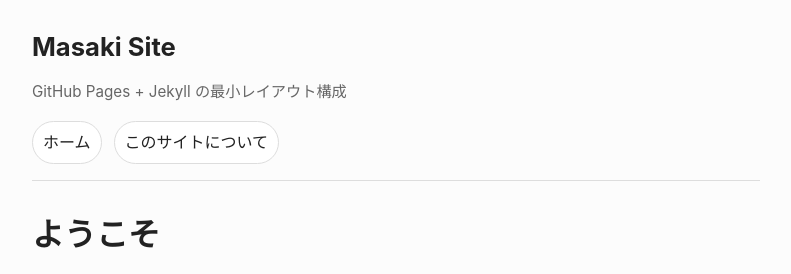
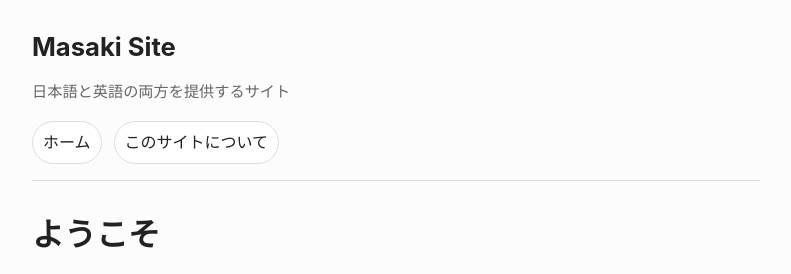
Before and after one commit to masakielastic/masakielastic.github.io, a Jekyll site: the page built from index.md, in a window 1280 px wide. Shown: the top 274 px of the page, without its empty margins (244-1035 px from the left). Built offline with Jekyll 4.4.1, drawn with Linux system fonts in a browser that asks for light colours.

Commit message:
Update _config.yml

```diff
--- a/_config.yml
+++ b/_config.yml
@@ -1,5 +1,5 @@
 title: Masaki Site
-description: GitHub Pages + Jekyll の最小レイアウト構成
+description: 日本語と英語の両方を提供するサイト
 
 defaults:
   - scope:
```
